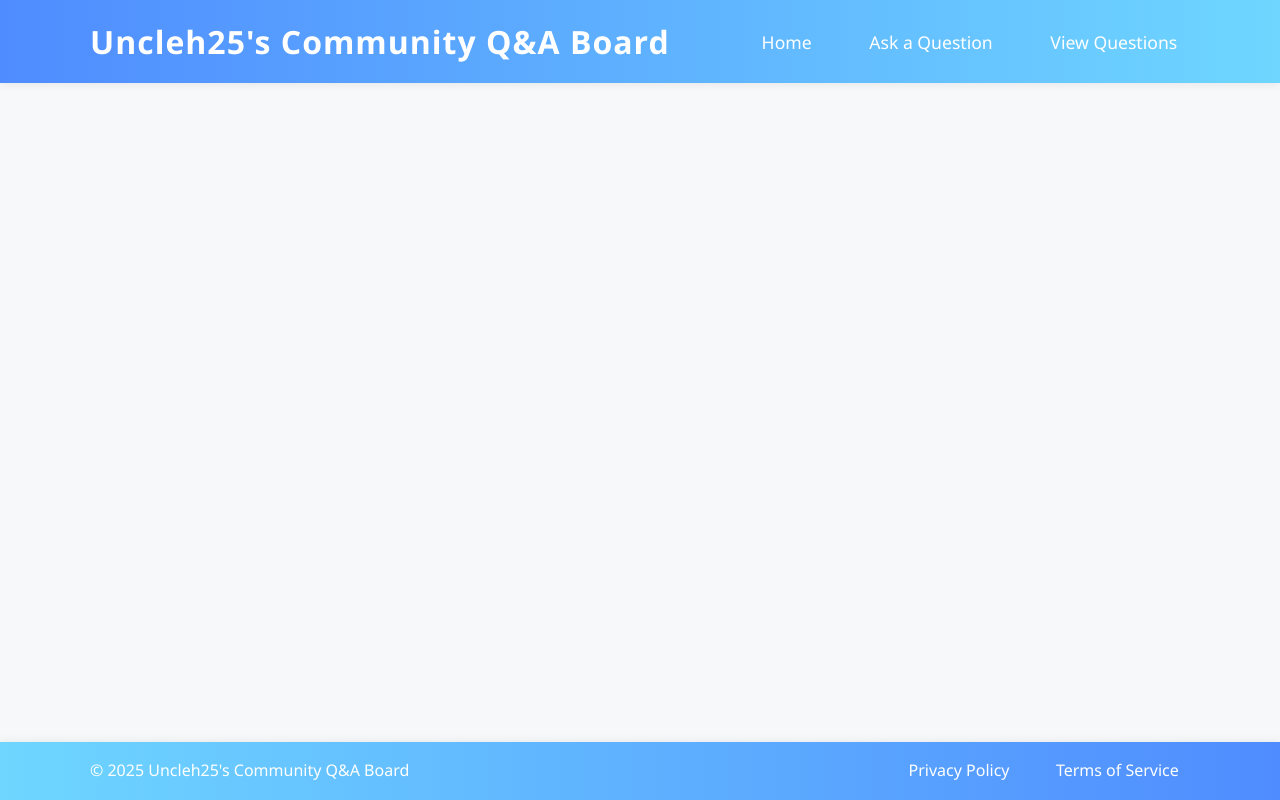
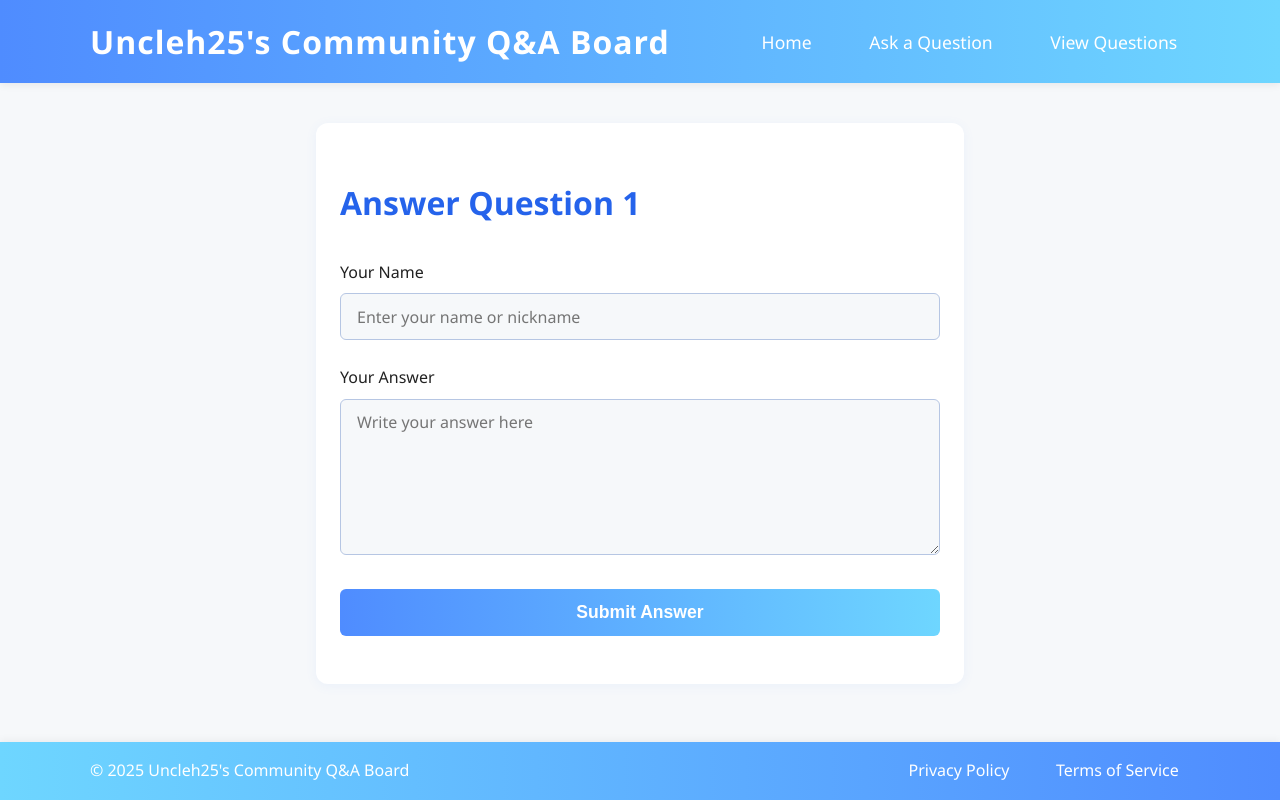
Before and after one commit to UncleH25/Community-Q-A-Board, a React (Vite) app in the folder frontend/: page /questions/1/answer in a window 1280 px wide. Built offline with nearby package versions, Linux system fonts and the light colour scheme.

Commit message:
Created the AnswerForm.jsx page whereby the user will be able to give their answer to a question when viewing it. Added styling to it as well and linked it in QuestionDetail.jsx.

```diff
--- a/frontend/src/components/App.jsx
+++ b/frontend/src/components/App.jsx
@@ -5,6 +5,7 @@ import Home from '../pages/Home';
 import QuestionList from '../pages/QuestionList';
 import QuestionDetail from '../pages/QuestionDetail';
 import QuestionForm from '../pages/QuestionForm';
+import AnswerForm from '../pages/Answerform';
 
 function App() {
     return (
@@ -15,6 +16,7 @@ function App() {
                 <Route path="/questions" element={<QuestionList />} />
                 <Route path="/questions/:id" element={<QuestionDetail />} />
                 <Route path="/ask" element={<QuestionForm />} />
+                <Route path="/questions/:id/answer" element={<AnswerForm />} />
             </Routes>
             <Footer />
         </Router>
--- a/frontend/src/pages/Answerform.jsx
+++ b/frontend/src/pages/Answerform.jsx
@@ -0,0 +1,57 @@
+import React, { useState } from "react";
+import { useParams, Link } from "react-router-dom";
+import "../styles/answerForm.css";
+
+const AnswerForm = () => {
+  const { id } = useParams();
+  const [author, setAuthor] = useState("");
+  const [answer, setAnswer] = useState("");
+  const [submitted, setSubmitted] = useState(false);
+
+  const handleSubmit = (e) => {
+    e.preventDefault();
+    //Send the answer data to the server
+    setSubmitted(true);
+  };
+
+  return (
+    <main className="answer-form-layout">
+      <h1 className="answer-form-title">Answer Question {id}</h1>
+      {submitted ? (
+        <div className="answer-form-success">
+          <h2>Thank you for your answer!</h2>
+          <p>Your answer has been submitted.</p>
+          <Link to={`/questions/${id}`} className="answer-form-back">Back to Question</Link>
+        </div>
+      ) : (
+        <form className="answer-form" onSubmit={handleSubmit}>
+          <label>
+            Your Name
+            <input
+              type="text"
+              value={author}
+              onChange={e => setAuthor(e.target.value)}
+              required
+              placeholder="Enter your name or nickname"
+            />
+          </label>
+          <label>
+            Your Answer
+            <textarea
+              value={answer}
+              onChange={e => setAnswer(e.target.value)}
+              required
+              placeholder="Write your answer here"
+              rows={6}
+            />
+          </label>
+          <button type="submit" className="answer-form-submit">
+            Submit Answer
+          </button>
+        </form>
+      )}
+    </main>
+  );
+};
+
+export default AnswerForm;
--- a/frontend/src/pages/QuestionDetail.jsx
+++ b/frontend/src/pages/QuestionDetail.jsx
@@ -57,15 +57,15 @@ const QuestionDetail = () => {
 
   return (
     <main className="question-list-layout">
-      <Link to="/questions" style={{ color: "#2563eb", textDecoration: "none", fontWeight: 500 }}>&larr; Back to Questions</Link>
-      <div className="question-list-card" style={{ marginTop: "1.5rem", flexDirection: "column", gap: "0.7rem" }}>
-        <div style={{ display: "flex", alignItems: "center", gap: "1.2rem" }}>
+      <Link to="/questions" className="qd-back-link">&larr; Back to Questions</Link>
+      <div className="question-list-card qd-question-card">
+        <div className="qd-question-header">
           <div className="question-list-votes">
             <span className="question-list-upvotes">{question.upvotes}</span>
             <span className="question-list-votes-label">upvotes</span>
           </div>
           <div>
-            <h2 style={{ margin: 0 }}>{question.title}</h2>
+            <h2 className="qd-title">{question.title}</h2>
             <div className="question-list-meta">
               <span>by {question.author}</span>
               <span>· {question.answers} answers</span>
@@ -73,26 +73,28 @@ const QuestionDetail = () => {
             </div>
           </div>
         </div>
-        <div style={{ margin: "1rem 0", color: "#444" }}>{question.body}</div>
+        <div className="qd-body">{question.body}</div>
       </div>
-      <div style={{ marginTop: "2rem" }}>
-        <h3 style={{ color: "#2563eb" }}>Answers</h3>
-        <ul style={{ listStyle: "none", padding: 0, margin: 0, display: "flex", flexDirection: "column", gap: "1rem" }}>
+      <div className="qd-answers-section">
+        <h3 className="qd-answers-title">Answers</h3>
+        <ul className="qd-answers-list">
           {question.answersList && question.answersList.length > 0 ? (
             question.answersList.map(ans => (
-              <li key={ans.id} style={{
-                background: "#f6f8fa",
-                borderRadius: "8px",
-                padding: "1rem 1.2rem"
-              }}>
-                <div style={{ fontWeight: 600, color: "#2563eb" }}>{ans.author}</div>
-                <div style={{ marginTop: "0.3rem" }}>{ans.text}</div>
+              <li key={ans.id} className="qd-answer-card">
+                <div className="qd-answer-author">{ans.author}</div>
+                <div className="qd-answer-text">{ans.text}</div>
               </li>
             ))
           ) : (
             <li>No answers yet. Be the first to answer!</li>
           )}
         </ul>
+        <Link
+          to={`/questions/${question.id}/answer`}
+          className="qd-answer-btn"
+        >
+          Answer this question
+        </Link>
       </div>
     </main>
   );
--- a/frontend/src/styles/answerForm.css
+++ b/frontend/src/styles/answerForm.css
@@ -0,0 +1,86 @@
+.answer-form-layout {
+  max-width: 600px;
+  margin: 2.5rem auto 2rem auto;
+  padding: 2rem 1.5rem 3rem 1.5rem;
+  background: #fff;
+  border-radius: 12px;
+  box-shadow: 0 2px 12px rgba(79,140,255,0.07);
+}
+
+.answer-form-title {
+  font-size: 2rem;
+  color: #2563eb;
+  font-weight: 700;
+  margin-bottom: 2rem;
+}
+
+.answer-form {
+  display: flex;
+  flex-direction: column;
+  gap: 1.3rem;
+}
+
+.answer-form label {
+  font-weight: 500;
+  color: #222;
+  margin-bottom: 0.3rem;
+  display: flex;
+  flex-direction: column;
+  gap: 0.5rem;
+}
+
+.answer-form input,
+.answer-form textarea {
+  padding: 0.7rem 1rem;
+  border: 1px solid #b6c6e3;
+  border-radius: 6px;
+  font-size: 1rem;
+  font-family: inherit;
+  background: #f6f8fa;
+  transition: border 0.2s;
+}
+
+.answer-form input:focus,
+.answer-form textarea:focus {
+  border: 1.5px solid #4f8cff;
+  outline: none;
+}
+
+.answer-form-submit {
+  background: linear-gradient(90deg, #4f8cff 0%, #6ed6ff 100%);
+  color: #fff;
+  padding: 0.8rem 1.6rem;
+  border: none;
+  border-radius: 6px;
+  font-weight: 600;
+  font-size: 1.1rem;
+  cursor: pointer;
+  margin-top: 0.5rem;
+  transition: background 0.2s;
+}
+
+.answer-form-submit:hover,
+.answer-form-submit:focus {
+  background: #2563eb;
+}
+
+.answer-form-success {
+  text-align: center;
+  color: #2563eb;
+  margin-top: 2rem;
+}
+
+.answer-form-back {
+  display: inline-block;
+  margin-top: 1.5rem;
+  color: #4f8cff;
+  text-decoration: none;
+  font-weight: 600;
+  transition: color 0.2s;
+}
+
+.answer-form-back:hover,
+.answer-form-back:focus {
+  color: #2563eb;
+  text-decoration: underline;
+}
```
Also changed, not shown: frontend/src/styles/questionDetail.css (deleted).
